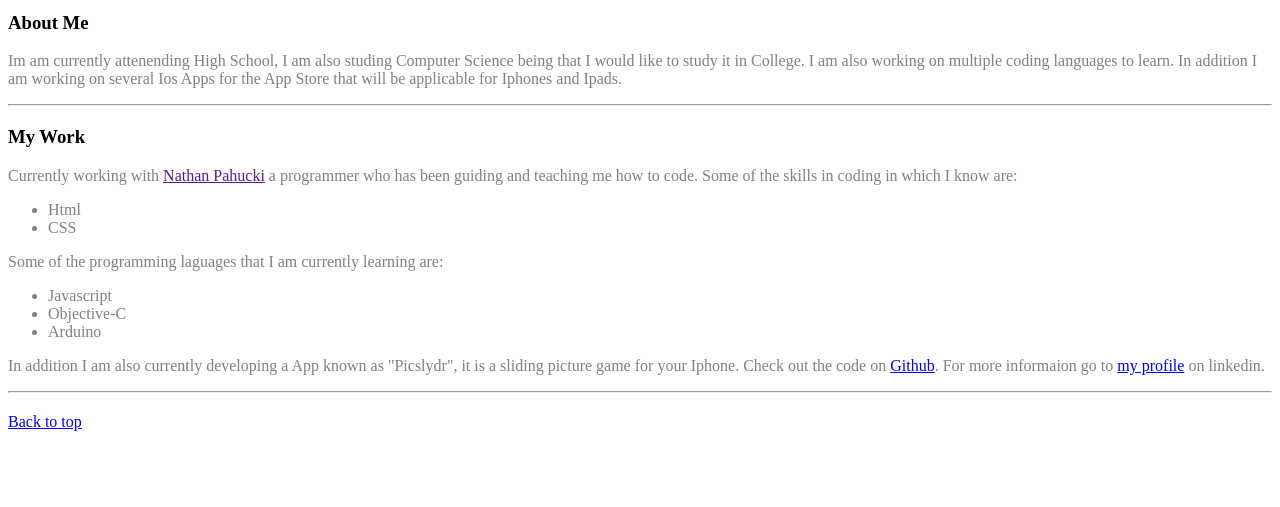
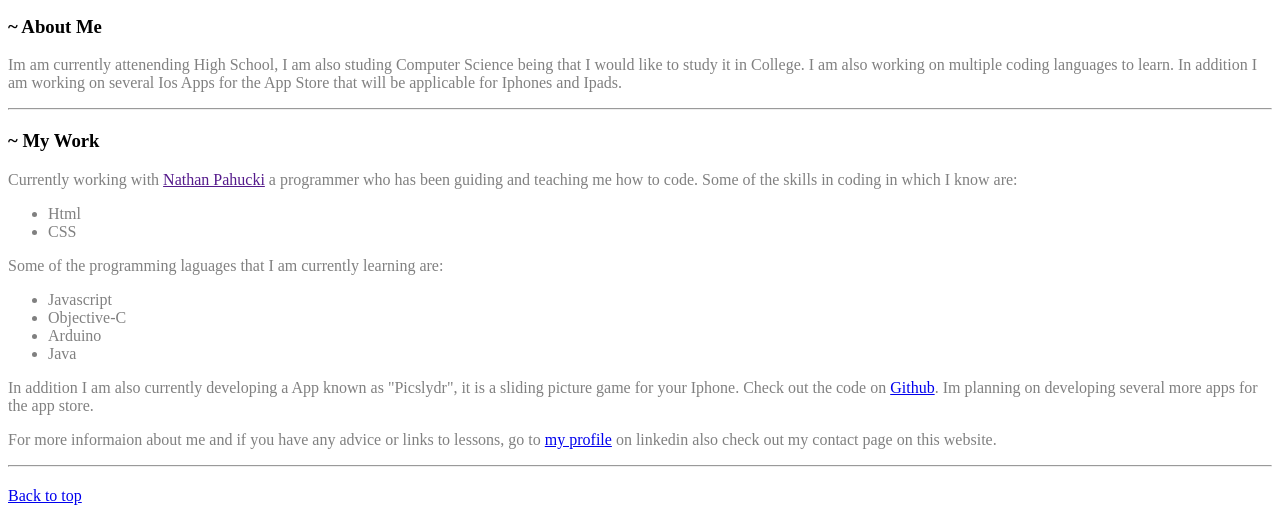
Before and after one commit to ethott/ethott.github.io, a plain HTML site: page Index.html in a window 1280 px wide. Shown: the part 415-922 px from the top of the page. Before the commit the page ends 862 px from the top, so only its background shows below. Drawn offline with Linux system fonts and the light colour scheme.

Commit message:
Updated Index.html
Updated and specified code, made code more concise.

```diff
--- a/Index.html
+++ b/Index.html
@@ -1,4 +1,4 @@
-<html lang="en">
+html>
 <head>
 	<title>Ethan Ott</title>
 </head>
@@ -8,11 +8,11 @@
 <img src="Nvigation barEdited.jpg" width="1000" height="100" alt="Nvigation BarEdited">
 	<p>
 <!--About me section of the website-->
-<font face="sanserif"><h3>About Me</h3></font>
+<font face="sanserif"><h3>~ About Me</h3></font>
 	<font color="grey">
 		<p>Im am currently attenending High School, I am also studing Computer Science being that I would like to study it in College. I am also working on multiple coding languages to learn. In addition I am working on several Ios Apps for the App Store that will be applicable for Iphones and Ipads.</p></font>
 	<hr style="margin-bottom:20px;">
-	<font face="sanserif"><h3>My Work</h3></font>
+	<font face="sanserif"><h3>~ My Work</h3></font>
 	<font color="grey">
 		<p>
 		Currently working with <a href="">Nathan Pahucki</a> a programmer who has been guiding and teaching me how to code. Some of the skills in coding in which I know are:
@@ -26,10 +26,11 @@
 			<li> Javascript
 			<li> Objective-C
 			<li> Arduino
+			<li> Java
 		</ul>
 		<p>
-		In addition I am also currently developing a App known as "Picslydr", it is a sliding picture game for your Iphone. Check out the code on <a href="https://github.com/ethott">Github</a>.
-		For more informaion go to <a href="https://www.linkedin.com/profile/preview?vpa=pub&locale=en_US">my profile</a> on linkedin.
+		In addition I am also currently developing a App known as "Picslydr", it is a sliding picture game for your Iphone. Check out the code on <a href="https://github.com/ethott">Github</a>. Im planning on developing several more apps for the app store.
+		<p>For more informaion about me and if you have any advice or links to lessons, go to  <a href="https://www.linkedin.com/profile/preview?vpa=pub&locale=en_US">my profile</a> on linkedin also check out my contact page on this website.
 	</p></font>
 	<hr style="margin-bottom:20px;">
 	<p><a href="#top">Back to top</a></p>
```
